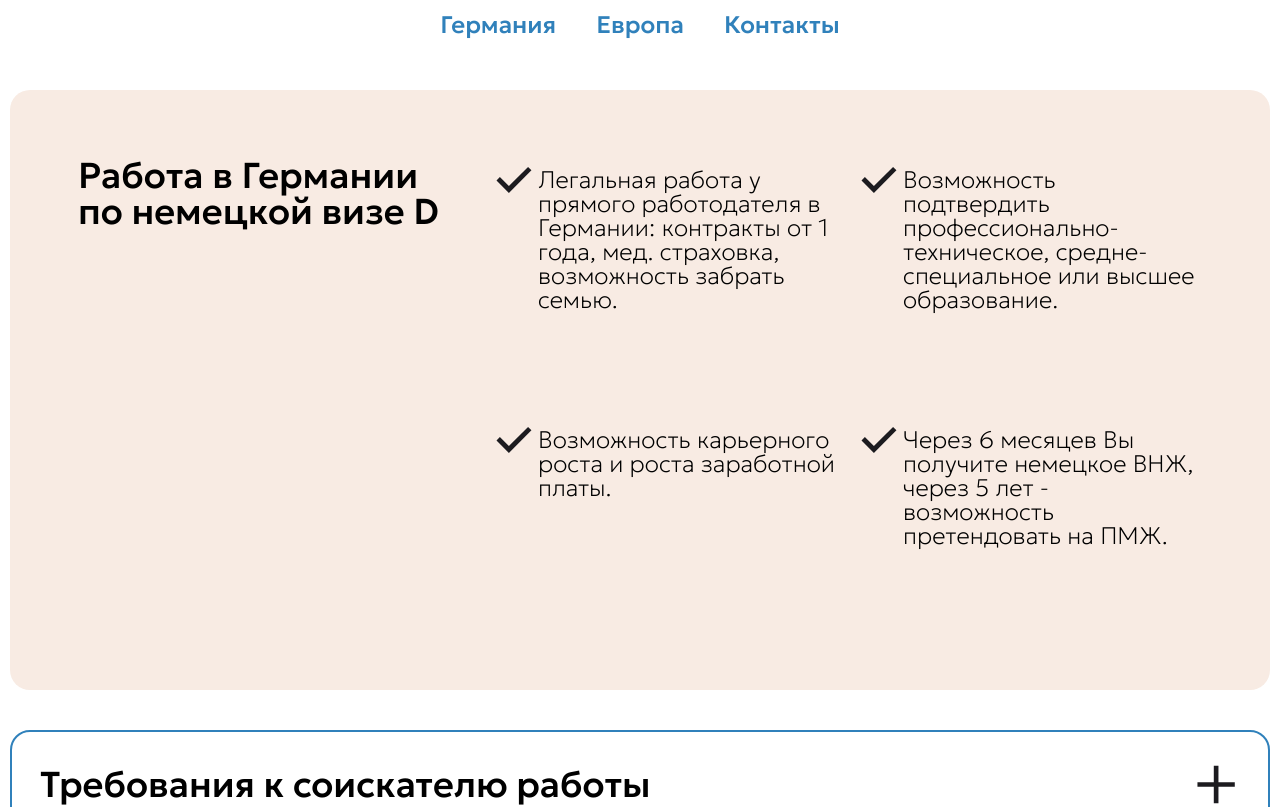
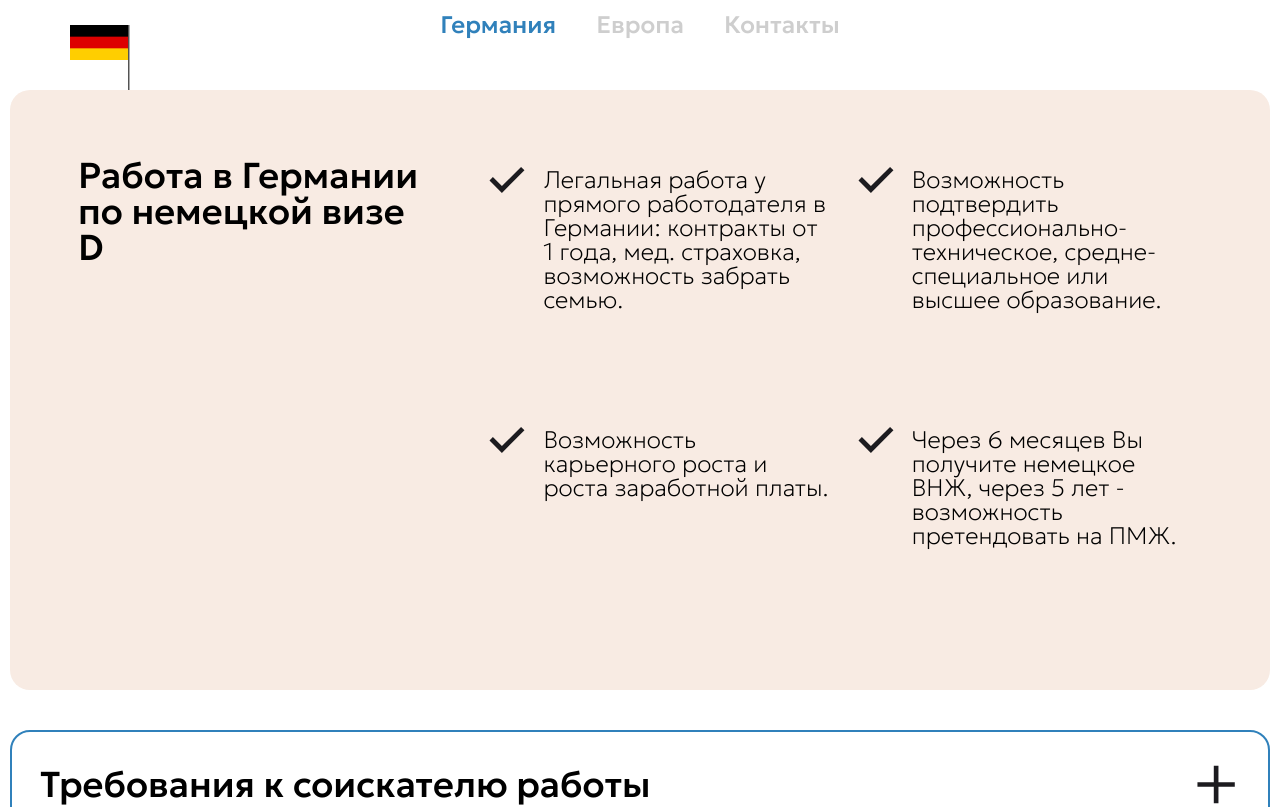
Before and after one commit to IgorSulj/jobsite, a SvelteKit app: page / in a window 1280 px wide. Shown: the top 807 px of the page. Built offline with nearby package versions, Linux system fonts and the light colour scheme.

Commit message:
Moved banner to a separate component

```diff
--- /dev/null
+++ b/src/lib/components/Banner.svelte
@@ -0,0 +1,63 @@
+<script lang="ts">
+    export let flag: string
+</script>
+
+<div id="banner">
+    <div id="flag">
+        <img src="{flag}" alt="">
+    </div>
+    <div id="banner__left">
+        <slot name="header"></slot>
+    </div>
+    <div id="banner__right">
+        <slot></slot>
+    </div>
+</div>
+
+<style>
+    #banner {
+        position: relative;
+        background-color: var(--brown);
+        border-radius: 20px;
+        max-width: 1400px;
+        margin: 0 auto 40px;
+        display: flex;
+        gap: 50px;
+        justify-content: space-between;
+    }
+
+    #flag {
+        display: flex;
+        height: 65px;
+        border-left: 1px solid black;
+        position: absolute;
+        left: 60px;
+        transform-origin: top center;
+        transform: rotate(180deg);
+    }
+
+    #flag img {
+        align-self: flex-end;
+        height: 35px;
+        transform: rotate(180deg);
+    }
+
+    #banner__left {
+        font-family: var(--geologica);
+        font-weight: 500;
+        font-size: 36px;
+        flex-basis: 430px;
+        height: 600px;
+        padding: 68px 0 68px 68px;
+    }
+
+    #banner__right {
+        flex-basis: 800px;
+        display: grid;
+        grid-template-columns: repeat(2, 1fr);
+        grid-template-rows: repeat(2, 1fr);
+        gap: 20px;
+        padding: 50px 70px 50px 0;
+    }
+
+</style>
--- /dev/null
+++ b/src/lib/components/BannerItem.svelte
@@ -0,0 +1,28 @@
+<script lang="ts">
+    import check from '$lib/img/check.svg'
+</script>
+
+<div class="point">
+    <div><img src="{check}" alt="Галка"></div>
+    <p>
+        <slot></slot>
+    </p>
+</div>
+
+<style>
+    .point {
+        display: flex;
+        gap: 12px
+    }
+
+    .point div {
+        margin-top: 16px;
+    }
+
+    .point p {
+        margin-top: 28px;
+        font-family: var(--geologica);
+        font-weight: 250;
+        font-size: 24px;
+    }
+</style>
--- a/src/routes/+page.svelte
+++ b/src/routes/+page.svelte
@@ -1,42 +1,30 @@
 <script>
+    import Banner from '$lib/components/Banner.svelte';
+    import BannerItem from '$lib/components/BannerItem.svelte';
     import Openable from '$lib/components/Openable.svelte';
-import check from '$lib/img/check.svg'
+    import flag from '$lib/img/GermanyFlag.svg'
 </script>
 
 <div class="limiter" id="main-content">
+    <Banner flag="{flag}">
+        <h2 slot="header">Работа в Германии по немецкой визе D</h2>
+        <BannerItem>
+            Легальная работа у прямого работодателя в Германии:
+            контракты от 1 года, мед. страховка, возможность забрать семью.
+        </BannerItem>
+        <BannerItem>
+            Возможность подтвердить профессионально-техническое,
+            средне-специальное или высшее образование.
+        </BannerItem>
+        <BannerItem>
+            Возможность карьерного роста и роста заработной платы.
+        </BannerItem>
+        <BannerItem>
+            Через 6 месяцев Вы получите немецкое ВНЖ,
+            через 5 лет - возможность претендовать на ПМЖ.
+        </BannerItem>
+    </Banner>
 
-    <div id="banner">
-        <div id="banner__left">
-            <h2>Работа в Германии по немецкой визе D</h2>
-        </div>
-        <div id="banner__right">
-            <div class="point">
-                <div><img src="{check}" alt="Галка"></div>
-                <p>
-                    Легальная работа у прямого работодателя в Германии:
-                    контракты от 1 года, мед. страховка, возможность забрать семью.
-                </p>
-            </div>
-            <div class="point">
-                <div><img src="{check}" alt="Галка"></div>
-                <p>
-                    Возможность подтвердить профессионально-техническое,
-                    средне-специальное или высшее образование.
-                </p>
-            </div>
-            <div class="point">
-                <div><img src="{check}" alt="Галка"></div>
-                <p>Возможность карьерного роста и роста заработной платы.</p>
-            </div>
-            <div class="point">
-                <div><img src="{check}" alt="Галка"></div>
-                <p>
-                    Через 6 месяцев Вы получите немецкое ВНЖ,
-                    через 5 лет - возможность претендовать на ПМЖ.
-                </p>
-            </div>
-        </div>
-    </div>
     <div id="bottom-list">
         <Openable>
             <h3 class="bottom-list__header" slot="header">Требования к соискателю работы</h3>
@@ -93,48 +81,6 @@ import check from '$lib/img/check.svg'
 </div>
 
 <style>
-    #banner {
-        background-color: var(--brown);
-        border-radius: 20px;
-        max-width: 1400px;
-        margin: 0 auto 40px;
-        display: flex;
-        justify-content: space-between;
-    }
-
-    #banner__left {
-        font-family: var(--geologica);
-        font-weight: 500;
-        font-size: 36px;
-        flex-basis: 430px;
-        height: 600px;
-        padding: 68px 0 68px 68px;
-    }
-
-    #banner__right {
-        height: 600px;
-        flex-basis: 780px;
-        display: grid;
-        grid-template-columns: repeat(2, 1fr);
-        grid-template-rows: repeat(2, 1fr);
-        gap: 20px;
-        padding: 50px 70px 50px 0;
-    }
-
-    .point {
-        display: flex;
-    }
-
-    .point div {
-        margin-top: 16px;
-    }
-
-    .point p {
-        margin-top: 28px;
-        font-family: var(--geologica);
-        font-weight: 250;
-        font-size: 24px;
-    }
 
     #bottom-list {
         display: flex;
--- a/src/routes/Header.svelte
+++ b/src/routes/Header.svelte
@@ -1,4 +1,6 @@
 <script lang="ts">
+    import { page } from '$app/stores'
+
     const links = [
         ['/', 'Германия'],
         ['/rabota-v-evrope', 'Европа'],
@@ -8,7 +10,7 @@
 
 <header>
     {#each links as [link, name] }
-        <a href="{link}" class="link">{name}</a>
+        <a href="{link}" class="link" class:active={$page.route.id == link}>{name}</a>
     {/each}
 </header>
 
@@ -23,10 +25,14 @@
     }
 
     .link {
-        color: var(--blue);
+        color: #CECECE;
         font-family: var(--geologica);
         font-weight: 500;
         font-size: 24px;
         text-decoration: none;
     }
+
+    .active {
+        color: var(--blue);
+    }
 </style>
```
